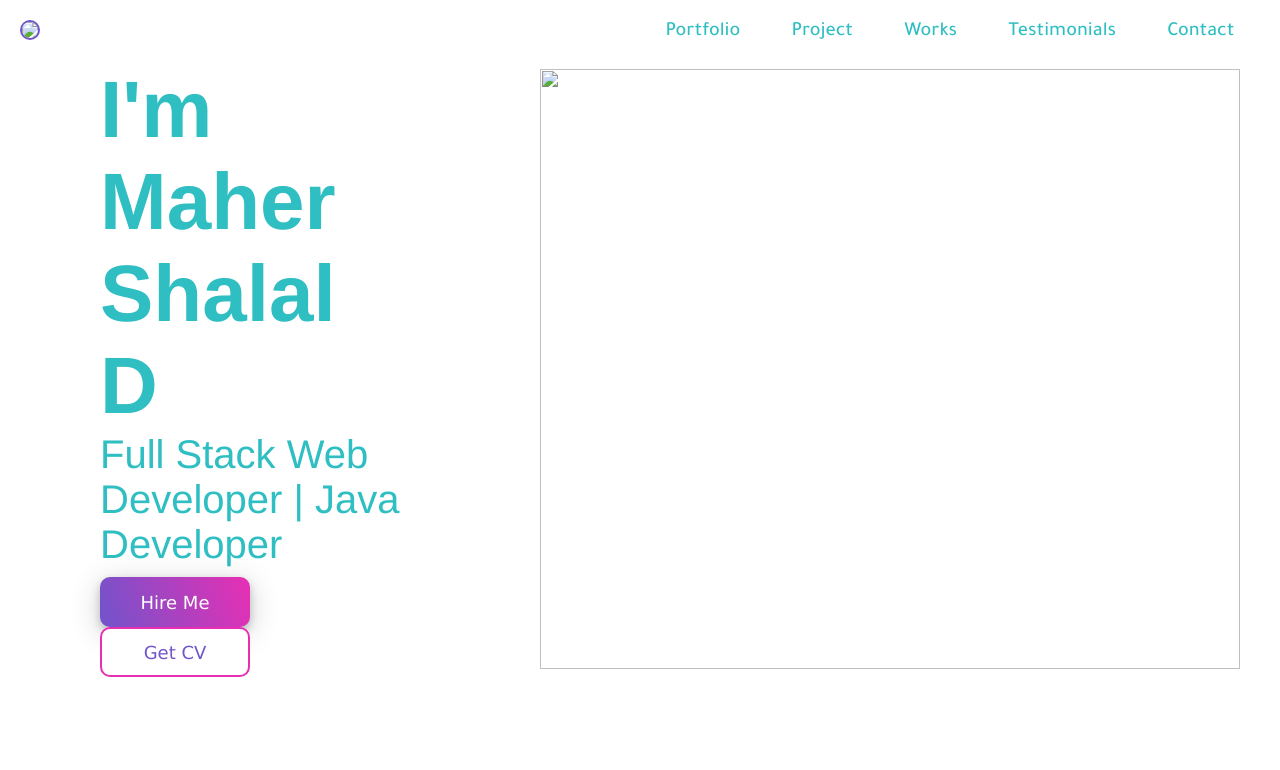
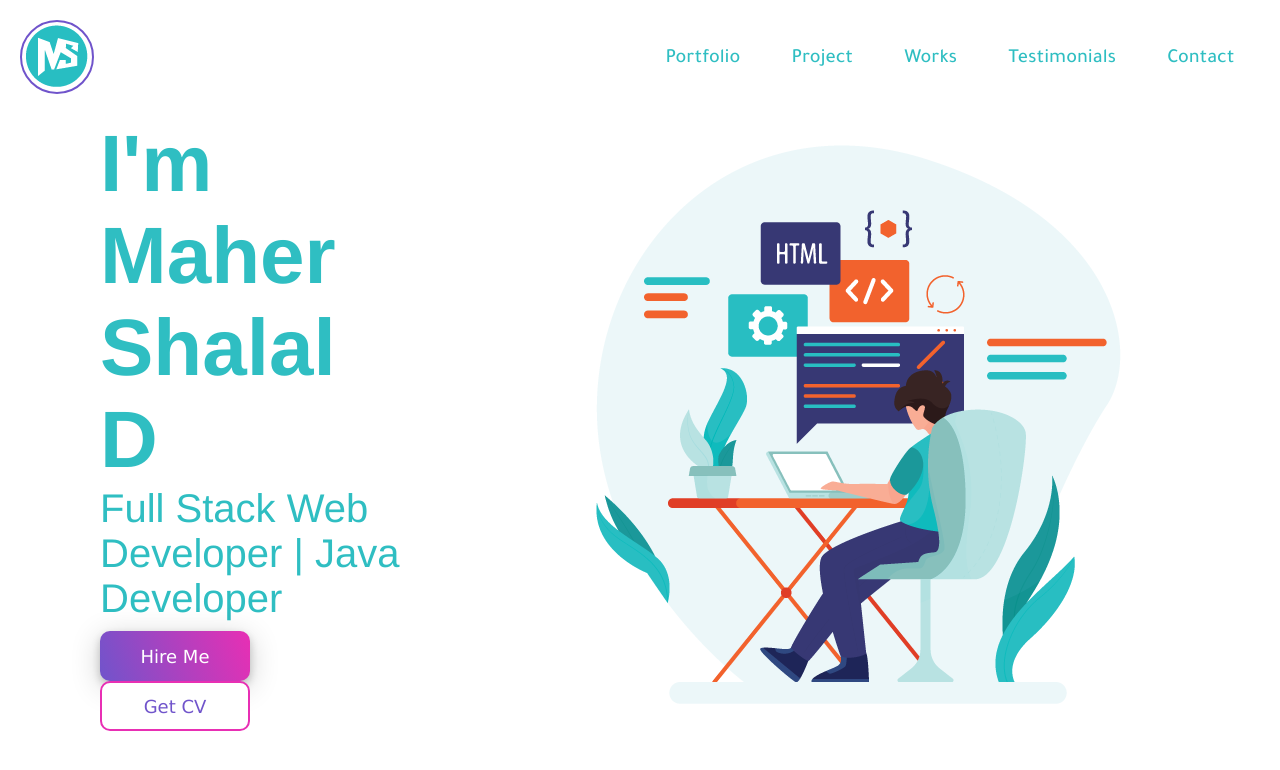
Before and after one commit to MaherShalal2001/EX2, a plain HTML site: page index.html in a window 1280 px wide. Drawn offline with Linux system fonts and the light colour scheme.

Commit message:
Update index.html

```diff
--- a/index.html
+++ b/index.html
@@ -12,7 +12,7 @@
         <div class="nav-container">
             <nav class="nav-menu">
                 <div class="nav-logo">
-                    <img src="./images/LOGO.png" style="border:2px solid #7054CB;border-radius: 50px;">
+                    <img src="LOGO.png" style="border:2px solid #7054CB;border-radius: 50px;">
                 </div>
                 <ul class="navbar-items">
                     <li>
@@ -49,7 +49,7 @@
         </div>
     </div>
     <div class="img-edit">
-        <img class="img-value" src="./images/headerImage.png" alt="">
+        <img class="img-value" src="headerImage.png" alt="">
     </div>
     </div>
     </main>
```
